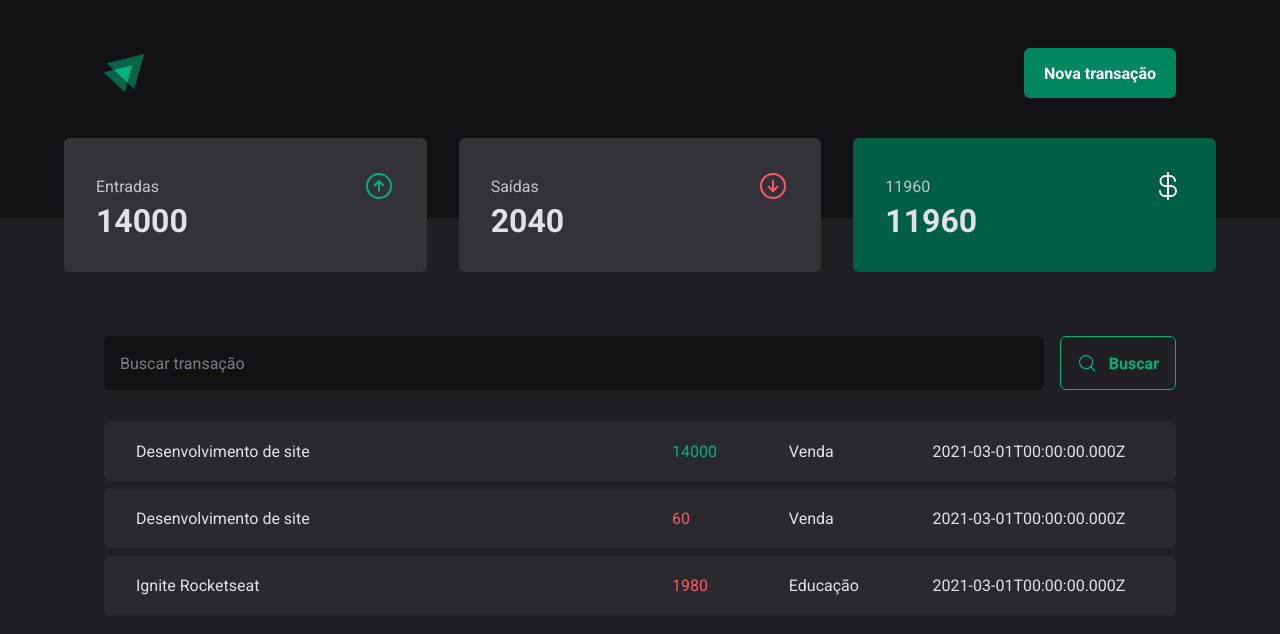
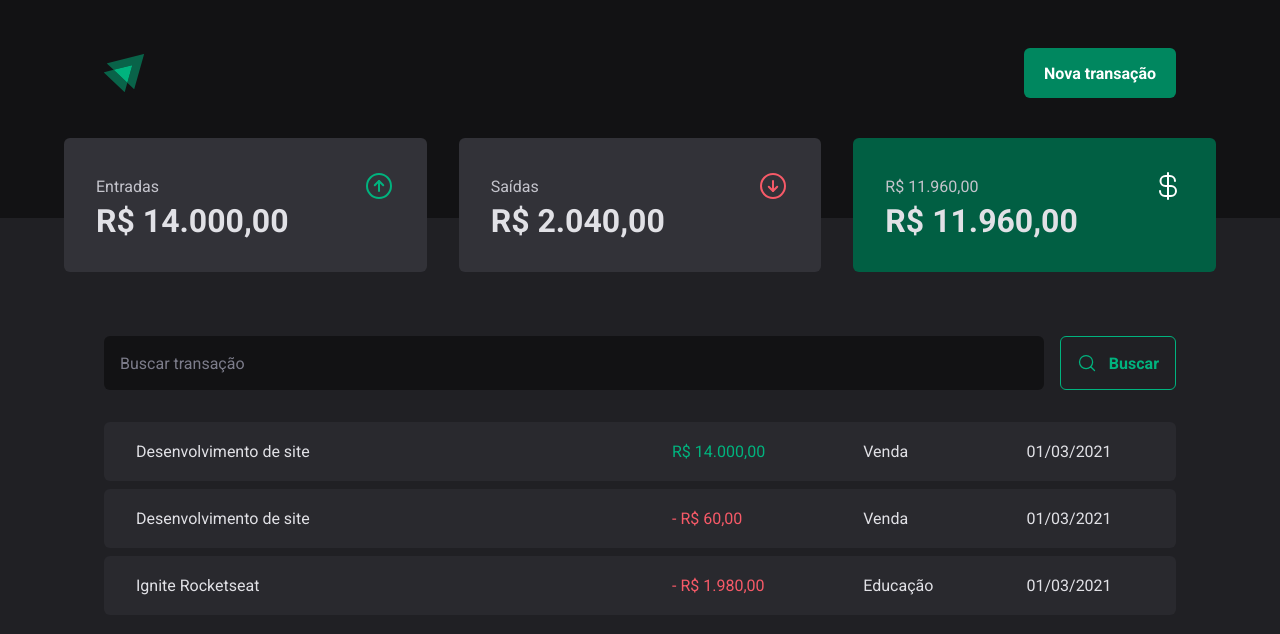
Before and after one commit to JulioCunh/03-dt-money, a React (Vite) app: page / in a window 1280 px wide. Shown: the top 634 px of the page. Built offline with nearby package versions, Linux system fonts and the light colour scheme; data requests are answered from the project's data file.

Commit message:
Formatando valores

```diff
--- a/src/components/Summary/index.tsx
+++ b/src/components/Summary/index.tsx
@@ -2,6 +2,7 @@ import { ArrowCircleDown, ArrowCircleUp, CurrencyDollar } from "phosphor-react";
 import { SummaryCard, SummaryContainer } from "./styles";
 import { TransactionsContext } from "../../contexts/TransactionsContext";
 import { useContext } from "react";
+import { priceFormatter } from "../../utils/formatter";
 
 export function Summary() {
   const { transactions } = useContext(TransactionsContext);
@@ -26,7 +27,7 @@ export function Summary() {
           <span>Entradas</span>
           <ArrowCircleUp size={32} color="#00b37e" />
         </header>
-        <strong>{summary.income}</strong>
+        <strong>{priceFormatter.format(summary.income)}</strong>
       </SummaryCard>
 
       <SummaryCard>
@@ -34,16 +35,16 @@ export function Summary() {
           <span>Saídas</span>
            <ArrowCircleDown size={32} color="#f75a68" />
         </header>
-        <strong>{summary.outcome}</strong>
+        <strong>{priceFormatter.format(summary.outcome)}</strong>
       </SummaryCard>
 
       <SummaryCard variant="green">
         <header>
-          <span>{summary.total}</span>
+          <span>{priceFormatter.format(summary.total)}</span>
           <CurrencyDollar size={32} color="#fff" />
 
         </header>
-        <strong>{summary.total}</strong>
+        <strong>{priceFormatter.format(summary.total)}</strong>
       </SummaryCard>
     </SummaryContainer>
   )
--- a/src/pages/Transaction/index.tsx
+++ b/src/pages/Transaction/index.tsx
@@ -4,6 +4,9 @@ import { Summary } from "../../components/Summary";
 import { TransactionsContext } from "../../contexts/TransactionsContext";
 import { SearchForm } from "./componentes/SearchForm";
 import { PriceHighlight, TransactionsContainer, TransactionsTable } from "./styles";
+import { dateFormatter, priceFormatter } from "../../utils/formatter";
+
+
 
 
 
@@ -26,11 +29,12 @@ export function Transactions() {
               <td width="50%">{transaction.description}</td>
               <td>
                 <PriceHighlight variant={transaction.type}>
-                  {transaction.price}
+                  {transaction.type === 'outcome' && '- '}
+                  {priceFormatter.format(transaction.price)}
                 </PriceHighlight>
               </td>
               <td>{transaction.category}</td>
-              <td>{transaction.createdAt}</td>
+              <td>{dateFormatter.format(new Date(transaction.createdAt))}</td>
             </tr>
               )
             })}
--- /dev/null
+++ b/src/utils/formatter.ts
@@ -0,0 +1,6 @@
+export const dateFormatter = new Intl.DateTimeFormat('pt-BR');
+
+export const priceFormatter = new Intl.NumberFormat('pt-BR', {
+  style: 'currency',
+  currency: 'BRL',
+});
```
